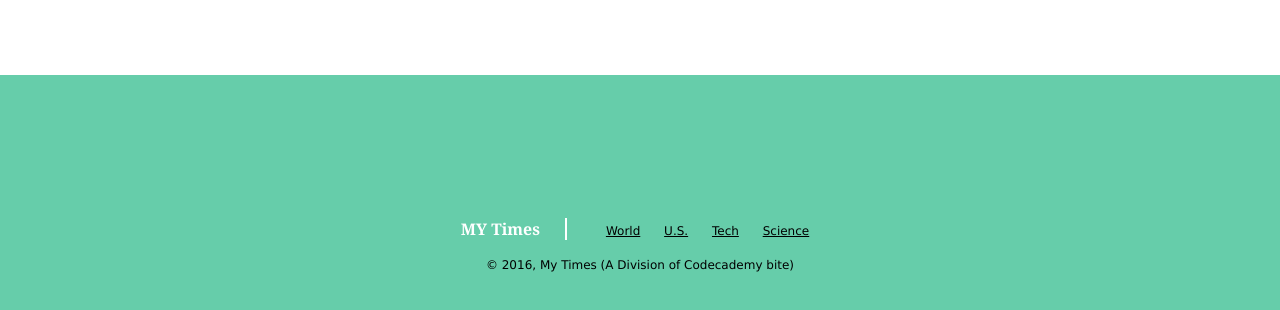
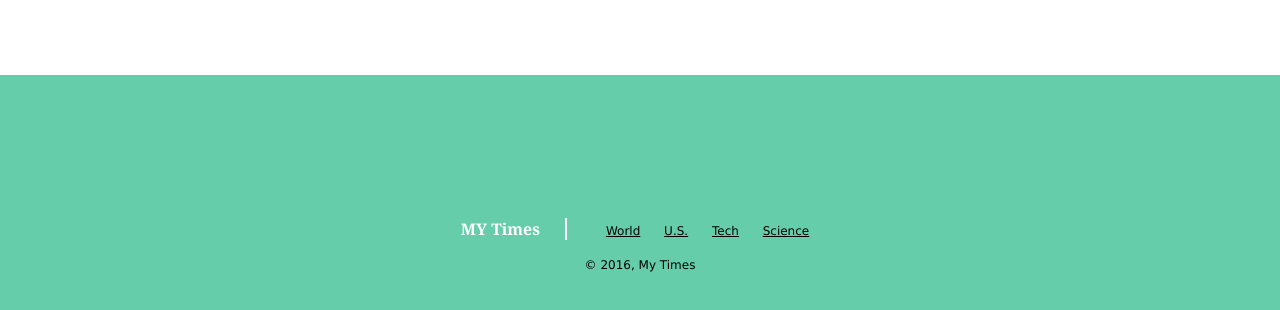
Before and after one commit to saldana50587/news, a plain HTML site: page index.html in a window 1280 px wide. Shown: the part 1287-1597 px from the top of the page. Drawn offline with Linux system fonts and the light colour scheme.

Commit message:
html and css

```diff
--- a/index.html
+++ b/index.html
@@ -118,7 +118,7 @@
       </nav>
     </div>
     <div class="copyright">
-      © 2016, My Times (A Division of Codecademy bite)
+      © 2016, My Times
     </div>
   </footer>
 
```
Also changed, not shown: resources/css/style.css (+3 -14 lines).
